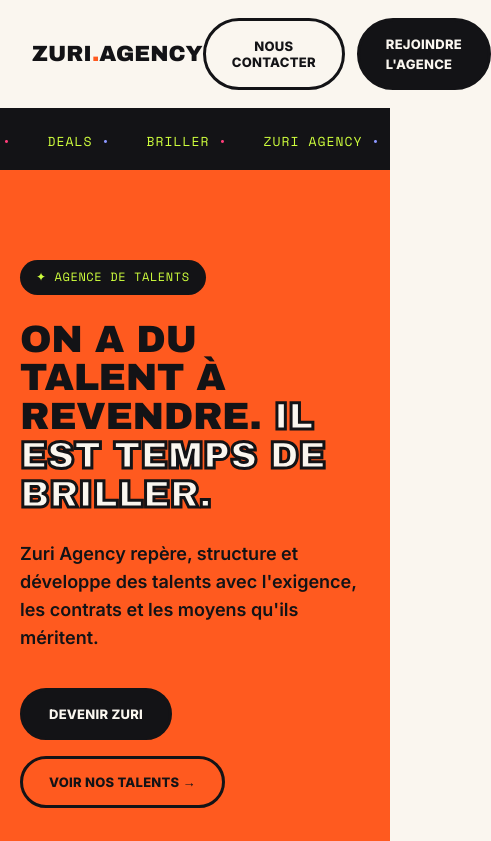
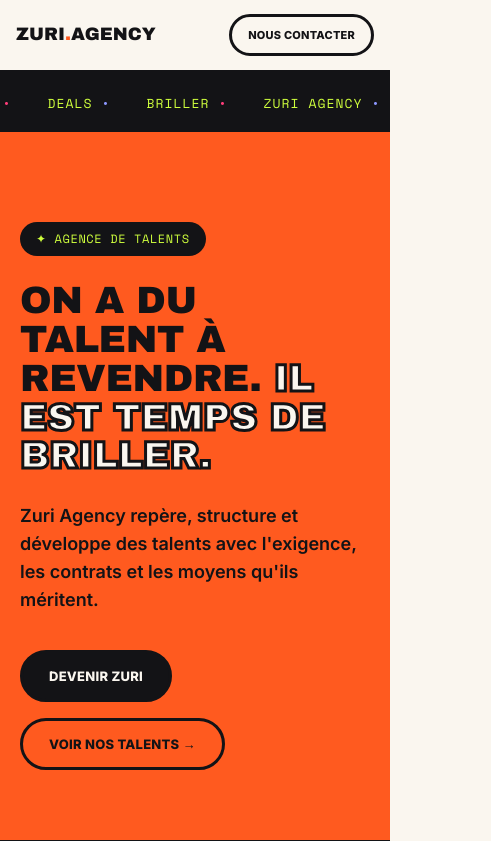
Before and after one commit to MPXNNO/zuriagency, a Next.js app: page / in a window 390 px wide. Shown: the top 841 px of the page, 491 px wide, since content can reach past the window. Built offline with nearby package versions, Linux system fonts and the light colour scheme.

Commit message:
Add files via upload

```diff
--- a/app/globals.css
+++ b/app/globals.css
@@ -113,6 +113,17 @@
   100%{ opacity:1; transform:scale(1) rotate(0deg); }
 }
 @media(max-width:900px){ .navlinks{display:none;} }
+.nav-actions{ display:flex; align-items:center; gap:12px; }
+@media(max-width:640px){
+  nav{ padding:14px 16px; }
+  .logo{ font-size:18px; }
+  .nav-actions{ gap:8px; }
+  .nav-actions .btn{ padding:11px 16px; font-size:11px; }
+  .nav-actions .nav-join{ display:none; }
+}
+@media(max-width:360px){
+  .nav-actions .btn-line{ padding:10px 12px; font-size:10px; }
+}
 
 /* ---------- HERO ---------- */
 .hero{
--- a/app/page.tsx
+++ b/app/page.tsx
@@ -73,11 +73,11 @@
             <a href="#philosophie">Philosophie</a>
             <a href="#process">Comment ça marche</a>
           </div>
-          <div style={{ display: "flex", gap: 12 }}>
+          <div className="nav-actions">
             <ContactButton className="btn btn-line">
               Nous contacter
             </ContactButton>
-            <a href="#join" className="btn btn-fill">
+            <a href="#join" className="btn btn-fill nav-join">
               Rejoindre l&apos;agence
             </a>
           </div>
@@ -207,7 +207,11 @@
           </div>
           <div className="services-grid">
             {SERVICES.map((s) => (
-              <div className="service-card" key={s.idx}>
+              <div
+                className="service-card"
+                key={s.idx}
+                id={s.idx === "Formation" ? "zuri-academy" : undefined}
+              >
                 <div className="idx mono">{s.idx}</div>
                 <h3>{s.title}</h3>
                 <p>{s.text}</p>
@@ -327,7 +331,7 @@
                   <a href="#process">Rejoindre</a>
                 </li>
                 <li>
-                  <a href="#">Zuri Academy</a>
+                  <a href="#zuri-academy">Zuri Academy</a>
                 </li>
                 <li>
                   <a href="#">FAQ</a>
```
Also changed, not shown: 1 other file (tests, documents, lock files or other folders).
